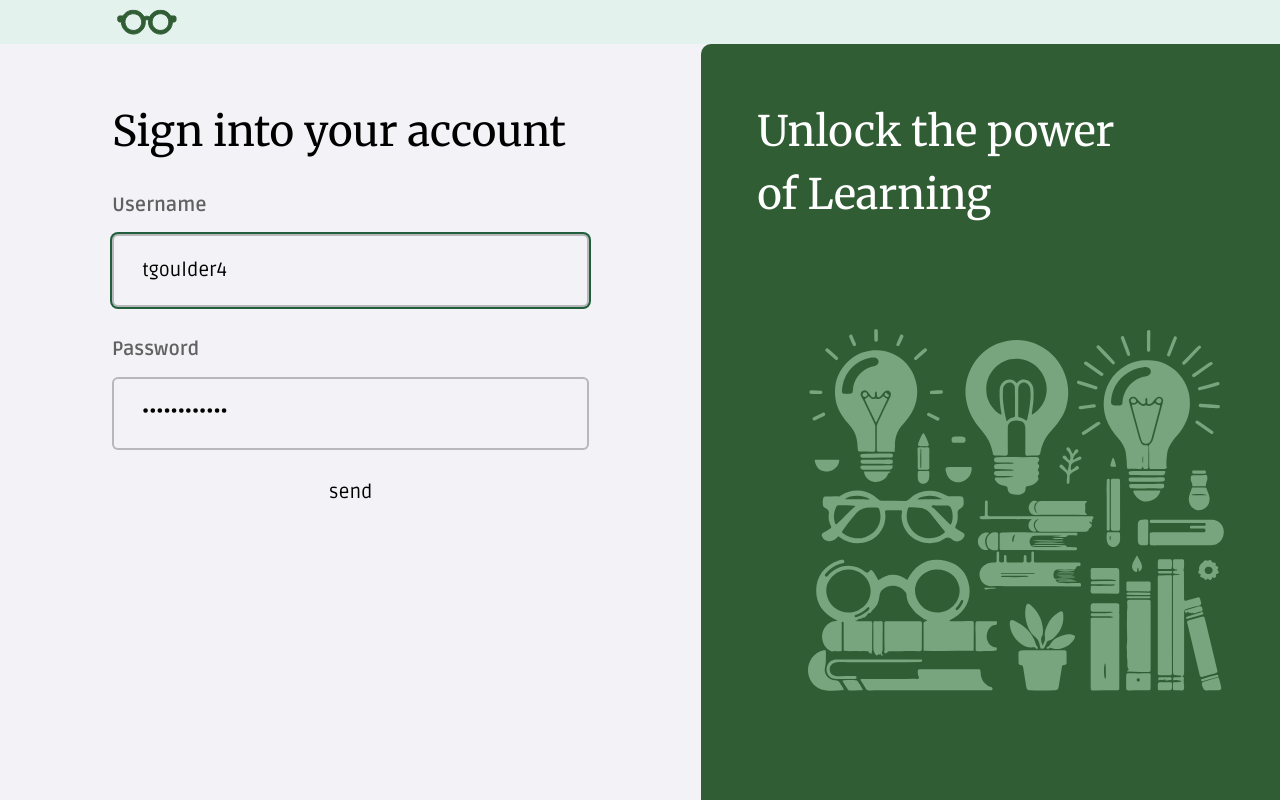
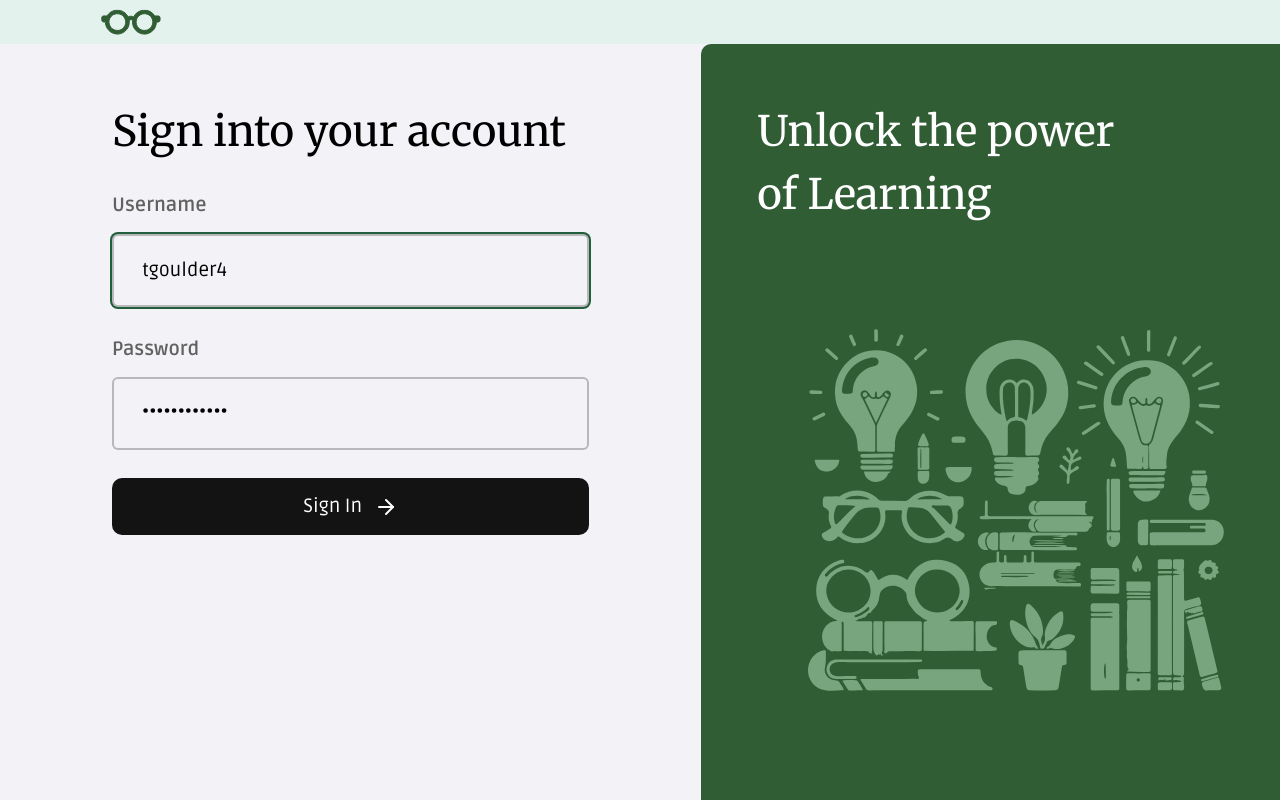
Before and after one commit to tgoulder4/Dunnoyet, a Next.js app: page /auth/login in a window 1280 px wide. Built offline with nearby package versions, Linux system fonts and the light colour scheme.

Commit message:
fix use of custom button for auth

```diff
--- a/src/app/(userArea)/layout.tsx
+++ b/src/app/(userArea)/layout.tsx
@@ -7,6 +7,7 @@ import { spacing } from "../../lib/constants";
 import { TinyColor } from "@ctrl/tinycolor";
 import UserAuthButton from "@/components/Navbar/UserAuthButton";
 import NewButton from "@/components/ui/NewButton";
+import AuthProvider from "@/components/auth/context/AuthProvider";
 export default function RootLayout({
   children,
 }: {
@@ -16,6 +17,7 @@ export default function RootLayout({
   return (
     <html lang="en">
       <body>
+        <AuthProvider>
           <main>
             <div className={` flex flex-col`} style={{ fontFamily: ruda.style.fontFamily, fontSize: sizing.globalFontSize }}>
               <nav style={{ backgroundColor: colours.primary }} className="flex flex-row justify-between items-center h-[70px] px-16">
@@ -42,8 +44,8 @@ export default function RootLayout({
               </nav>
               {children}
             </div>
-
           </main>
+        </AuthProvider>
       </body>
     </html>
   );
--- a/src/app/(userArea)/learn/[[...params]]/page.tsx
+++ b/src/app/(userArea)/learn/[[...params]]/page.tsx
@@ -8,6 +8,7 @@ import { merriweather } from '@/app/fonts'
 import Tip from '../../../../components/UserArea/Learn/Tip'
 import Chat from '../../../../components/UserArea/Learn/Chat'
 import NewButton from '@/components/ui/NewButton'
+import { redirect } from 'next/navigation'
 // export const metadata: Metadata = {
 //     title: "Dunnoyet - Learn",
 // }
@@ -60,7 +61,7 @@ function page({ params }: { params: { params: string } }) {
         <main className="px-32 flex flex-col" style={{ rowGap: spacing.gaps.separateElement, paddingTop: spacing.gaps.largest, paddingBottom: spacing.gaps.largest, }}>
             <div className="flex flex-col" style={{ rowGap: spacing.gaps.groupedElement }}>
                 <h1 style={{ fontFamily: merriweather.style.fontFamily, fontSize: sizing.largestFontSize, fontWeight: 300 }}>Welcome back, Tye!</h1>
-                <NewButton buttonVariant='black' actionOrLink={() => setChatIsOpen(true)}><Plus className="h-full" color="white" />
+                <NewButton buttonVariant='black' actionOrLink={() => { setChatIsOpen(true); redirect("/learn/new"); }}><Plus className="h-full" color="white" />
                     Learn something new</NewButton>
             </div>
             <div className="flex flex-col" style={{ rowGap: spacing.gaps.groupedElement }}>
--- a/auth.config.ts
+++ b/src/auth.config.ts
@@ -7,6 +7,13 @@ export const authConfig: NextAuthConfig = {
         error: "/auth/error",
     },
     callbacks: {
+        async redirect({ url, baseUrl }) {
+            // Allows relative callback URLs
+            if (url.startsWith("/")) return `${baseUrl}${url}`
+            // Allows callback URLs on the same origin
+            else if (new URL(url).origin === baseUrl) return url
+            return baseUrl
+        },
         authorized({ auth, request: { nextUrl } }) {
             const isLoggedIn = !!auth?.user;
             const isInUserArea = nextUrl.pathname.startsWith("/learn");
@@ -19,6 +26,7 @@ export const authConfig: NextAuthConfig = {
                 return false;
             } else if (isLoggedIn) {
                 // console.log("Is logged in, and not user area. REDIRECTING TO USER AREA")
+                console.log("redirecitng to /learn", nextUrl)
                 return Response.redirect(new URL("/learn", nextUrl))
             };
             // console.log("Not logged in, and not user area. AUTHORISED")
--- a/src/components/Auth/SignUpOrInForm.tsx
+++ b/src/components/Auth/SignUpOrInForm.tsx
@@ -6,7 +6,7 @@ import { Input } from '../ui/input'
 import NewButton from '../ui/NewButton'
 import { colours } from '@/lib/constants'
 import { useFormState, useFormStatus } from 'react-dom'
-import { authenticate } from '../../../actions'
+import { authenticate } from '../../actions'
 import { ArrowRightIcon, Loader2 } from 'lucide-react'
 
 function SignUpOrInForm({ type }: { type: "signin" | "signup" }) {
@@ -34,7 +34,7 @@ function SignUpOrInForm({ type }: { type: "signin" | "signup" }) {
                         {
                             errorMessage &&
                             // passwordRef.current?.focus()
-                            <div className='grid place-items-center w-full font-bold' style={{ backgroundColor: 'rgb(255,27,27,0.38)' }}>
+                            <div className='grid place-items-center w-full font-bold py-[14px] rounded-[10px]' style={{ backgroundColor: 'rgb(255,27,27,0.38)' }}>
                                 {errorMessage}
                             </div>
                         }
@@ -47,15 +47,12 @@ function SignUpOrInForm({ type }: { type: "signin" | "signup" }) {
                             </div>
                         ) : null
                     }
-                    {/* <NewButton type='submit' aria-disabled={pending} className='w-full' style={{ paddingLeft: spacing.gaps.separateElement, paddingRight: spacing.gaps.separateElement, paddingTop: 14, paddingBottom: 14 }} buttonVariant="black" >
+                    <NewButton type='submit' aria-disabled={pending} className='w-full' style={{ paddingLeft: spacing.gaps.separateElement, paddingRight: spacing.gaps.separateElement, paddingTop: 14, paddingBottom: 14 }} buttonVariant="black" >
                         Sign In
                         {
                             pending ? <Loader2 className='animate-spin' color='white' size={24} /> : <ArrowRightIcon color='white' />
                         }
-                    </NewButton> */}
-                    <button
-                    // type="submit"
-                    >send</button>
+                    </NewButton>
                 </fieldset>
             </div>
         </form>
--- /dev/null
+++ b/src/components/Auth/context/AuthProvider.tsx
@@ -0,0 +1,11 @@
+'use client'
+
+import { SessionProvider } from 'next-auth/react'
+import React, { ReactNode } from 'react'
+export default function AuthProvider({ children }: { children: ReactNode }): ReactNode {
+    return (
+        <SessionProvider>
+            {children}
+        </SessionProvider>
+    )
+}
--- a/src/components/UserArea/Learn/Tip.tsx
+++ b/src/components/UserArea/Learn/Tip.tsx
@@ -1,6 +1,8 @@
 import React from 'react'
 
 function Tip() {
+    //generate a random number between 1 and 3
+    const random = Math.floor(Math.random() * 3) + 1;
     return (
         <div>Tip</div>
     )
--- a/src/components/ui/NewButton.tsx
+++ b/src/components/ui/NewButton.tsx
@@ -6,7 +6,7 @@ import { colours, spacing } from '@/lib/constants'
 import { redirect } from 'next/navigation'
 import Link from 'next/link'
 import { TinyColor } from '@ctrl/tinycolor'
-
+import { Slot } from "@radix-ui/react-slot";
 interface buttonProps extends ButtonHTMLAttributes<HTMLButtonElement>, VariantProps<typeof buttonVariants> {
     buttonVariant: "black" | "primary" | "white" | "ghost",
     children?: React.ReactNode,
@@ -18,8 +18,10 @@ interface buttonProps extends ButtonHTMLAttributes<HTMLButtonElement>, VariantPr
     className?: string
     textColour?: string
     noAnimation?: boolean
+    asChild?: boolean
 }
-function NewButton({
+const NewButton = React.forwardRef<HTMLButtonElement, buttonProps>(
+    ({
         buttonVariant,
         children,
         style,
@@ -29,8 +31,9 @@ function NewButton({
         actionOrLink,
         className,
         textColour,
-    noAnimation
-}: buttonProps) {
+        noAnimation,
+        asChild = false,
+    }, ref) => {
         let bgColour = "";
         const [hovered, setHovered] = useState(false);
         switch (buttonVariant) {
@@ -47,13 +50,24 @@ function NewButton({
                 bgColour = "rgba(0,0,0,0)"
         }
         const bgc = new TinyColor(bgColour);
+        const Comp = asChild ? Slot : "button";
         return (
-        <Link style={{ ...style, color: textColour ? textColour : bgColour !== "rgba(0,0,0,0)" ? bgc.isDark() ? "white" : "black" : '#000', backgroundColor: hovered ? bgc.darken(4).toString() : bgColour }} onClick={typeof actionOrLink === 'function' ? () => actionOrLink() : () => { }} onMouseEnter={() => setHovered(true)} onMouseLeave={() => setHovered(false)} href={
-            typeof actionOrLink === 'string' ? actionOrLink : "#"
-        } className={`${className} ${!noAnimation ? "hover:scale-105 transition-transform" : ""} flex flex-row gap-3 justify-center items-center px-[16px] py-[8px] w-fit hover:underline rounded-[10px]`}>
-            {text} {children}
-        </Link>
-    )
+            // <button>
+            <Comp ref={ref}>
+                {
+                    typeof actionOrLink === 'string' ? <Link href={actionOrLink} style={{ ...style, color: textColour ? textColour : bgColour !== "rgba(0,0,0,0)" ? bgc.isDark() ? "white" : "black" : '#000', backgroundColor: hovered ? bgc.darken(4).toString() : bgColour }} onMouseEnter={() => setHovered(true)} onMouseLeave={() => setHovered(false)}>{text} {children}</Link> :
+                        <button
+                            style={{ ...style, color: textColour ? textColour : bgColour !== "rgba(0,0,0,0)" ? bgc.isDark() ? "white" : "black" : '#000', backgroundColor: hovered ? bgc.darken(4).toString() : bgColour }}
+                            onClick={actionOrLink}
+                            onMouseEnter={() => setHovered(true)}
+                            onMouseLeave={() => setHovered(false)}
+                            className={`${className} ${!noAnimation ? "hover:scale-105 transition-transform" : ""} flex flex-row gap-3 justify-center items-center px-[16px] py-[8px] w-fit hover:underline rounded-[10px]`}>
+                            {text} {children}</button>
                 }
 
+            </Comp>
+            // </button>
+        )
+    })
+
 export default NewButton
--- a/src/middleware.ts
+++ b/src/middleware.ts
@@ -1,7 +1,7 @@
 import NextAuth from "next-auth";
-import { authConfig } from "../auth.config";
+import { authConfig } from "./auth.config";
 
 export default NextAuth(authConfig).auth;
 export const config = {
-    matcher: ["/((?!register|login|_next/static|api|next/image|.*\\.png$).*)"]
+    matcher: ["/((?!register|login|_next/static|_next/static/:path*|api|api/:path|next/image|_next/image/:path*|.*\\.png$).*)"]
 }
```
Also changed, not shown: src/actions.ts (renamed from actions.ts), src/auth.ts (renamed from auth.ts), 1 other file (tests, documents, lock files or other folders). Lines whose indentation alone changed are shown as unchanged.
